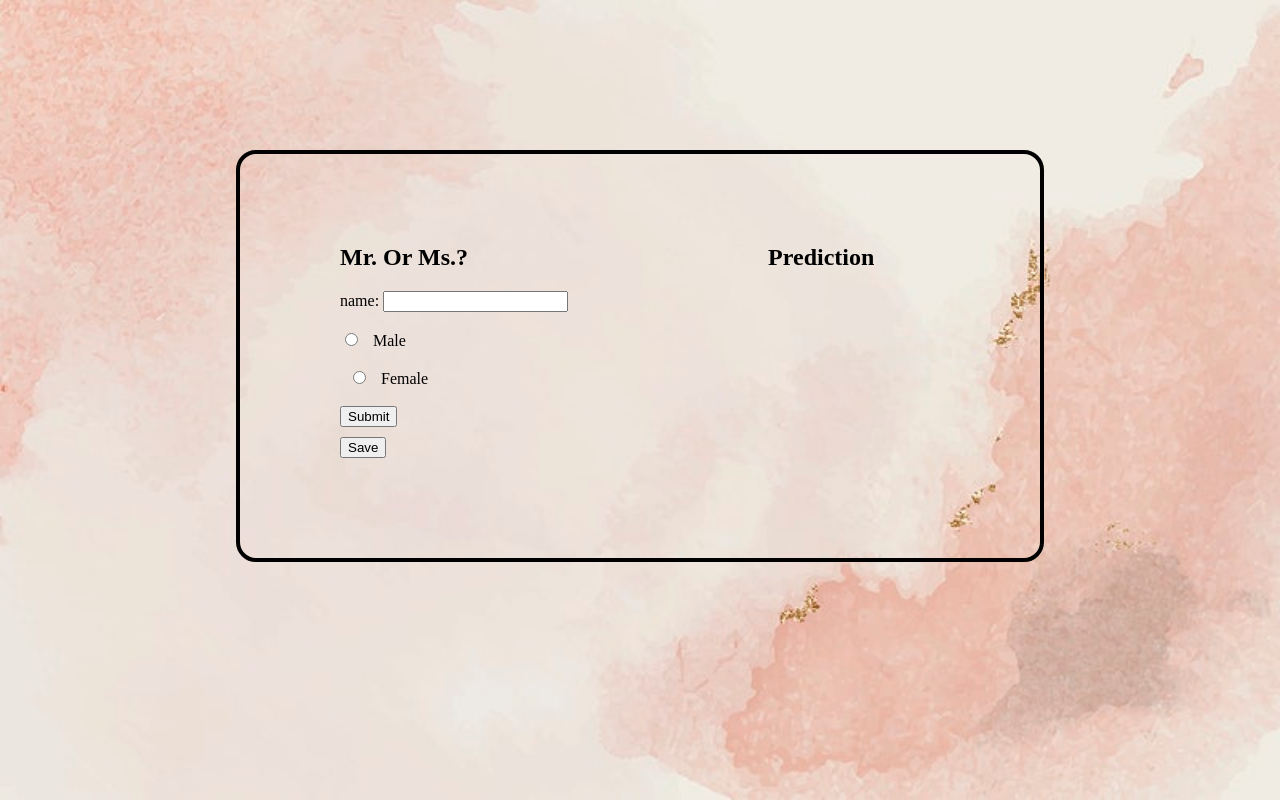
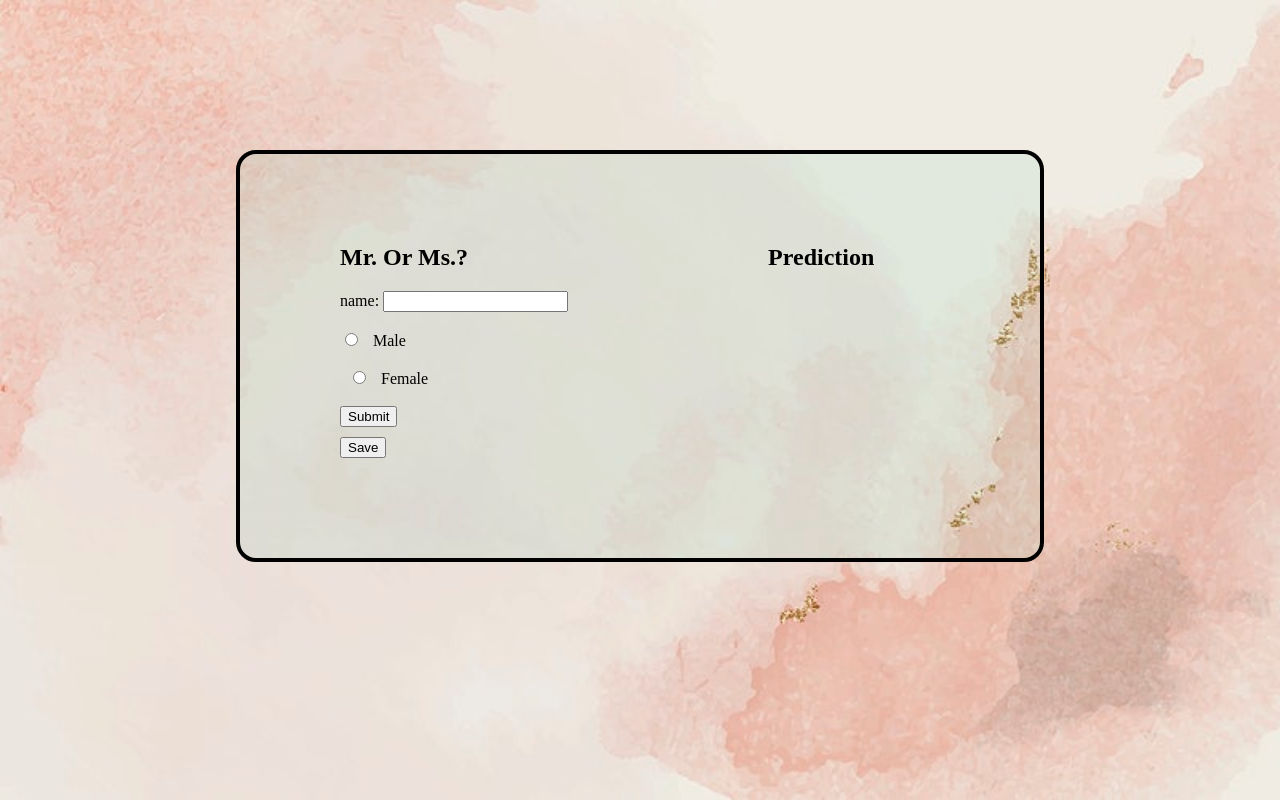
Before and after one commit to shakibaam/IE-Midterm, a plain HTML site: page index.html in a window 1280 px wide. Drawn offline with Linux system fonts and the light colour scheme.

Commit message:
opacity added

```diff
--- a/style.css
+++ b/style.css
@@ -19,6 +19,8 @@ body {
     max-width: 800px;
     margin: auto;
     margin-top: 150px;
+    background-color:rgba(104, 195, 163, 0.1);
+
 
 
 }
```
